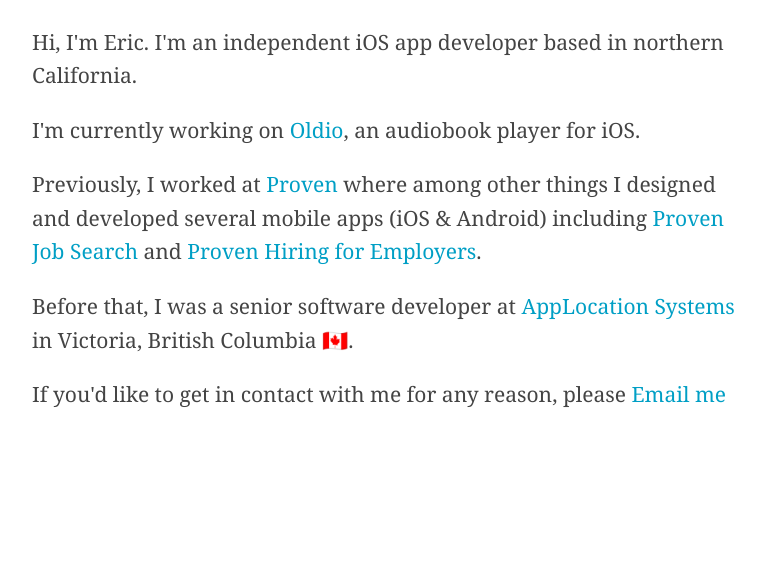
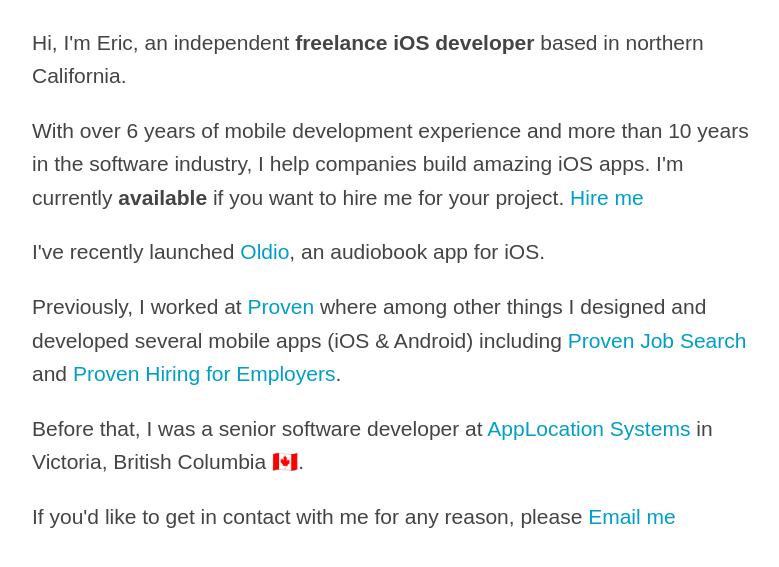
Before and after one commit to beric/beric.github.io, a plain HTML site: page index.html in a window 1280 px wide. Shown: the part 93-660 px from the top of the page, without its empty margins (248-1027 px from the left). Drawn offline with Linux system fonts and the light colour scheme.

Commit message:
Update description

```diff
--- a/index.html
+++ b/index.html
@@ -4,7 +4,7 @@
 <meta name="viewport" content="width=device-width, initial-scale=1.0">
 <title>Eric Brown</title>
 <style>
-body{background:#FFF;margin:40px auto;max-width:720px;line-height:1.6;font-size:21px;font-family:georgia,serif;color:#444;padding:0 10px}
+body{background:#FFF;margin:40px auto;max-width:720px;line-height:1.6;font-size:21px;font-family:avenir,sans-serif;color:#444;padding:0 10px;}
 h1,h2,h3{line-height:1.2;font-family:avenir,sans-serif;}
 a{color:#009FC5;text-decoration:none;}
 a:hover{text-decoration:underline;}
@@ -12,9 +12,11 @@ a:hover{text-decoration:underline;}
 </head>
 <body>
 <h1>Eric Brown</h1>
-<p>Hi, I'm Eric. I'm an independent iOS app developer based in northern California.
+<p>Hi, I'm Eric, an independent <strong>freelance iOS developer</strong> based in northern California. </p>
 
-<p>I'm currently working on <a href="https://www.oldio.app">Oldio</a>, an audiobook player for iOS.</p>
+<p>With over 6 years of mobile development experience and more than 10 years in the software industry, I help companies build amazing iOS apps. I'm currently <strong>available</strong> if you want to hire me for your project. <a href="mailto:eric@ericjasonbrown.com?subject=I would like to hire you">Hire me</a></p>
+
+<p>I've recently launched <a href="https://www.oldio.app">Oldio</a>, an audiobook app for iOS.</p>
 
 <p>Previously, I worked at <a href="https://www.proven.com">Proven</a> where among other things I designed and developed several mobile apps (iOS & Android) including <a href="https://itunes.apple.com/app/id804849890">Proven Job Search</a> and <a href="https://itunes.apple.com/app/id679365886">Proven Hiring for Employers</a>.
 <p>Before that, I was a senior software developer at <a href="http://www.applocation.net">AppLocation Systems</a> in Victoria, British Columbia 🇨🇦.</p>
--- a/site.css
+++ b/site.css
@@ -1,4 +1,4 @@
-body{background:#FFF;margin:40px auto;max-width:720px;line-height:1.6;font-size:21px;font-family:georgia,serif;color:#444;padding:0 10px}
+body{background:#FFF;margin:40px auto;max-width:720px;line-height:1.6;font-size:21px;font-family:avenir,sans-serif;color:#444;padding:0 10px}
 h1,h2,h3{line-height:1.2;font-family:avenir,sans-serif;}
 a{color:#009FC5;text-decoration:none;}
 a:hover{text-decoration:underline;}
```
